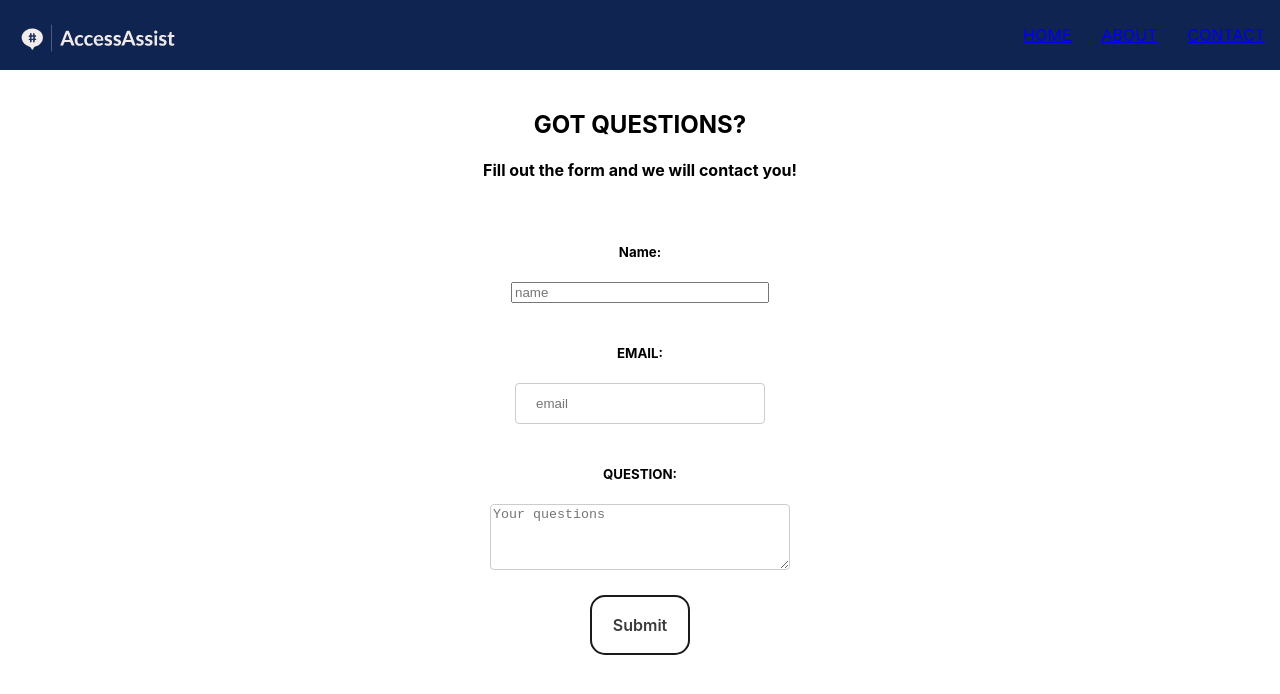
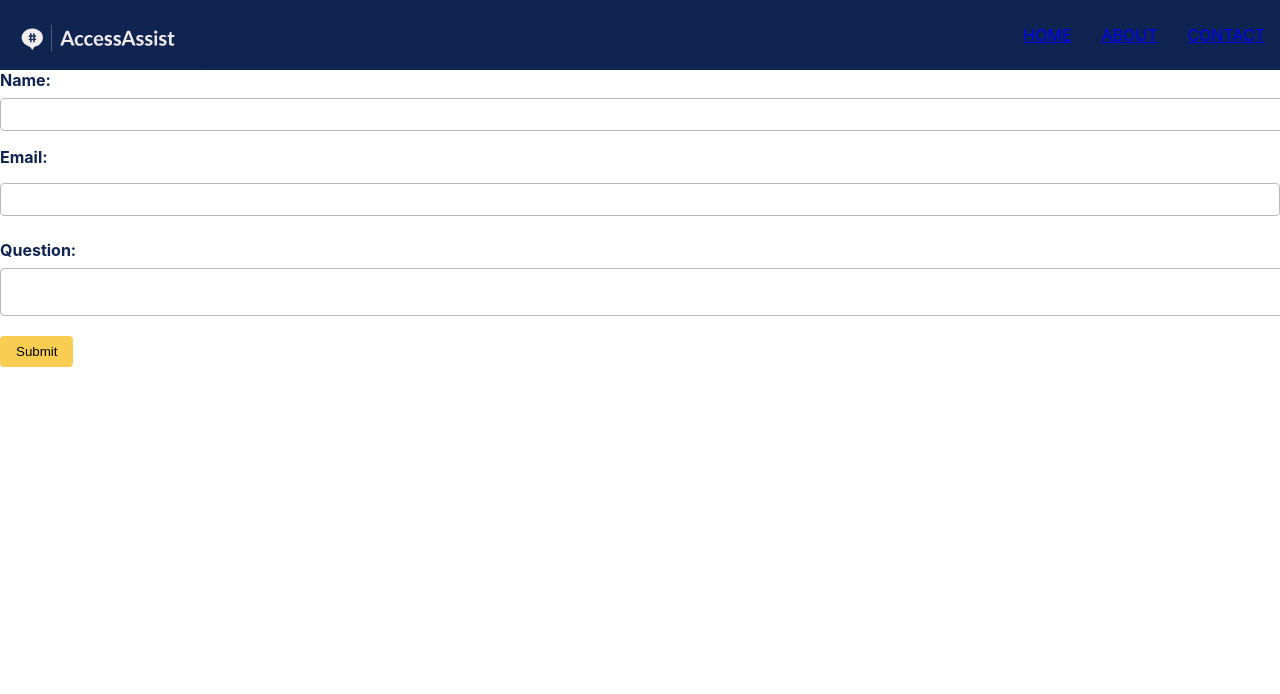
Before and after one commit to XinyuP/Access_Assist, a React (Create React App) app in the folder access-assist/: page /contact in a window 1280 px wide. Shown: the top 694 px of the page. Built offline with nearby package versions, Linux system fonts and the light colour scheme.

Commit message:
Contact for more Information Q&A form

```diff
--- a/access-assist/src/routes/about/about.component.jsx
+++ b/access-assist/src/routes/about/about.component.jsx
@@ -10,19 +10,21 @@ class About extends Component {
 				<h1 className='title'>Access Assist</h1>
 
                 <p className='p1 f1'>
-                    introduction of Access Assist
+                    We identified a problem. There are multiple benefit programs out there but they are underutilized.
+					On conducting research, we learned that the cause for this is a lack of information about such programs and their eligibility criteria.
+					Thus, Access Assist was born.
+					Access Assist helps make access to benefit programs more equitable!
 				</p>
-
 
 				<br />
 
-				<h2 className='got-question'>GOT QUESTIONS?</h2>
+				<h2 className='got-question'>Have any questions?</h2>
 				<p className='got-question'>
-					Go to &nbsp;{' '}
+					Feel free to come talk with us &nbsp;{' '}
 					<Link className='nav-link' to='/contact'>
-						CONTACT
+						here
 					</Link>
-					&nbsp; and talk with us!
+					&nbsp;!
                 </p>
                 <div className='space'></div>
 			</div>
--- a/access-assist/src/routes/contact/contact.component.jsx
+++ b/access-assist/src/routes/contact/contact.component.jsx
@@ -1,6 +1,14 @@
 import React, { Component } from 'react';
 import './contact.styles.css';
-class Contact extends Component {
+import QuestionForm from './contact.qna.component.jsx'
+
+const Contact = () => {
+	// write a react component that asks the user "what's your address?" and accepts a response in a form
+	return <QuestionForm/>
+};
+
+export default Contact;
+/*
 	handleSubmit(e) {
 		e.preventDefault();
 		alert('We have received your question! The stuff will contact you sooner!');
@@ -49,5 +57,4 @@ class Contact extends Component {
 		);
 	}
 }
-
-export default Contact;
+*/
--- /dev/null
+++ b/access-assist/src/routes/contact/contact.qna.component.jsx
@@ -0,0 +1,54 @@
+import React, { useState } from 'react';
+import './contact.qna.component.style.css';
+
+const QuestionForm = () => {
+  const [name, setName] = useState('');
+  const [email, setEmail] = useState('');
+  const [question, setQuestion] = useState('');
+
+  const handleSubmit = (e) => {
+    e.preventDefault();
+    console.log(`Name: ${name}, Email: ${email}, Question: ${question}`);
+    // do something with the form data, e.g. send it to a server
+  };
+
+  return (
+    <form onSubmit={handleSubmit}>
+      <div className="form-group">
+        <label htmlFor="name">Name:</label>
+        <input
+          type="text"
+          id="name"
+          name="name"
+          value={name}
+          onChange={(e) => setName(e.target.value)}
+          required
+        />
+      </div>
+      <div className="form-group">
+        <label htmlFor="email">Email:</label>
+        <input
+          type="email"
+          id="email"
+          name="email"
+          value={email}
+          onChange={(e) => setEmail(e.target.value)}
+          required
+        />
+      </div>
+      <div className="form-group">
+        <label htmlFor="question">Question:</label>
+        <textarea
+          id="question"
+          name="question"
+          value={question}
+          onChange={(e) => setQuestion(e.target.value)}
+          required
+        />
+      </div>
+      <button type="submit">Submit</button>
+    </form>
+  );
+};
+
+export default QuestionForm;
--- /dev/null
+++ b/access-assist/src/routes/contact/contact.qna.component.style.css
@@ -0,0 +1,42 @@
+.form-group {
+    margin-bottom: 1rem;
+  }
+
+  label {
+    display: block;
+    margin-bottom: 0.5rem;
+    color: #102452;
+    font-weight: bold;
+  }
+
+  input[type='text'],
+  input[type='email'],
+  textarea {
+    width: 100%;
+    padding: 0.5rem;
+    border-radius: 0.25rem;
+    border: 1px solid #b8b8b8;
+    transition: border-color 0.15s ease-in-out, box-shadow 0.15s ease-in-out;
+  }
+
+  input[type='text']:focus,
+  input[type='email']:focus,
+  textarea:focus {
+    outline: none;
+    border-color: #f8cd51;
+    box-shadow: 0 0 0 0.2rem rgba(248, 205, 81, 0.25);
+  }
+
+  button[type='submit'] {
+    background-color: #f8cd51;
+    color: black;
+    padding: 0.5rem 1rem;
+    border: none;
+    border-radius: 0.25rem;
+    cursor: pointer;
+    transition: background-color 0.15s ease-in-out;
+  }
+
+  button[type='submit']:hover {
+    background-color: #f8cd51;
+  }
```
